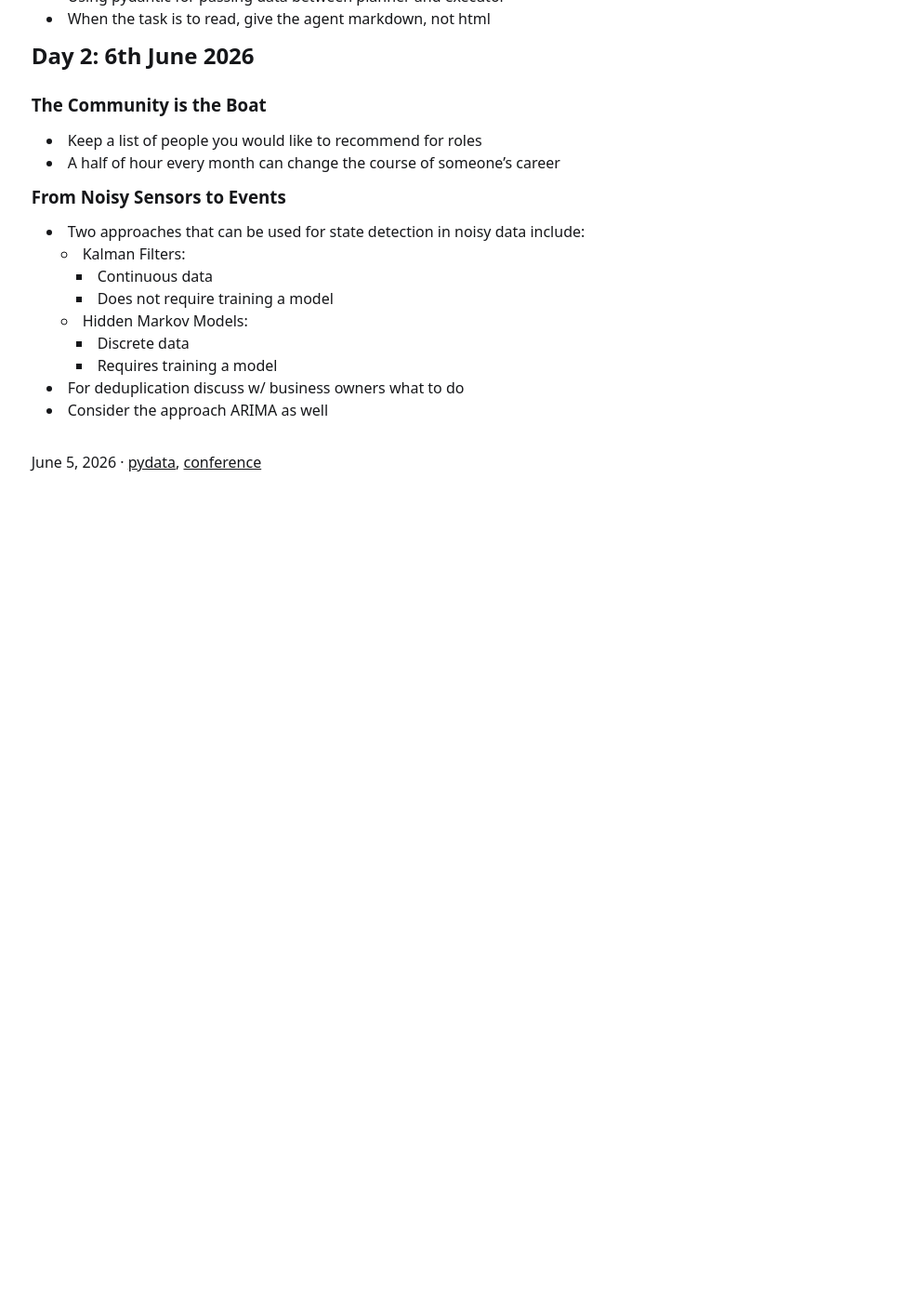
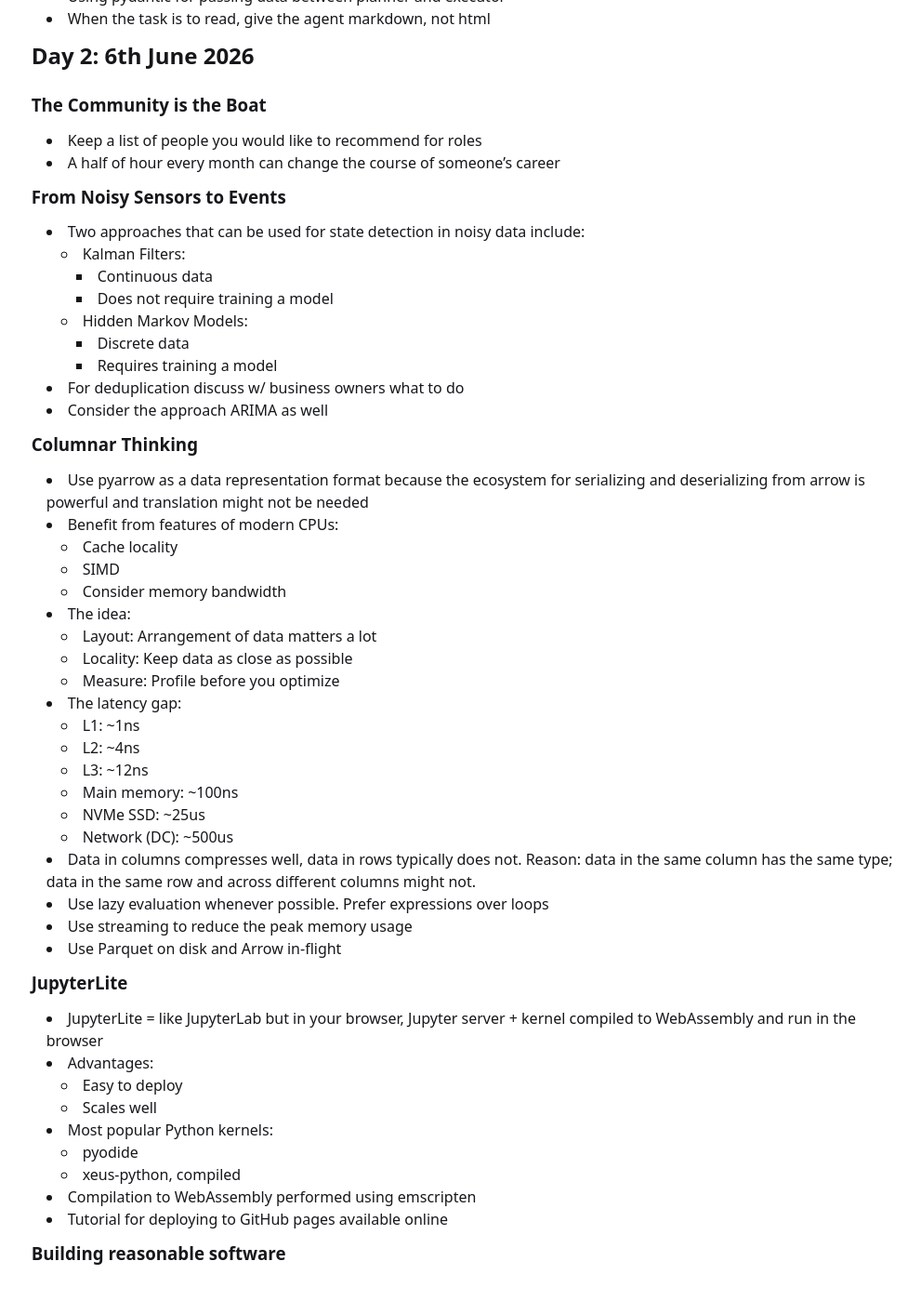
Before and after one commit to ovidiuparvu/ovidiuparvu.github.io, a Jekyll site: the page built from _posts/2026-06-05-pydata-london-2026.md, in a window 1280 px wide and 1400 px high, scrolled down 1339 px. Shown: the whole window at 93% size, without its empty margins (194-1185 px from the left). Built offline with Jekyll 4.4.1, drawn with Linux system fonts in a browser that asks for light colours; a script that is not in the unit is left out; before the commit the page ends 1944 px from its top, so only the background shows below that.

Commit message:
Add new sections on Columnar Thinking, JupyterLite, and software development best practices to PyData London 2026 notes

```diff
--- a/_posts/2026-06-05-pydata-london-2026.md
+++ b/_posts/2026-06-05-pydata-london-2026.md
@@ -79,3 +79,40 @@ tags: [pydata,conference]
     - Requires training a model
 - For deduplication discuss w/ business owners what to do
 - Consider the approach ARIMA as well
+
+### Columnar Thinking
+
+- Use pyarrow as a data representation format because the ecosystem for serializing and deserializing from arrow is powerful and translation might not be needed
+- Benefit from features of modern CPUs:
+  - Cache locality
+  - SIMD
+  - Consider memory bandwidth
+- The idea:
+  - Layout: Arrangement of data matters a lot
+  - Locality: Keep data as close as possible
+  - Measure: Profile before you optimize
+- The latency gap:
+  - L1: ~1ns
+  - L2: ~4ns
+  - L3: ~12ns
+  - Main memory: ~100ns
+  - NVMe SSD: ~25us
+  - Network (DC): ~500us
+- Data in columns compresses well, data in rows typically does not. Reason: data in the same column has the same type; data in the same row and across different columns might not.
+- Use lazy evaluation whenever possible. Prefer expressions over loops
+- Use streaming to reduce the peak memory usage
+- Use Parquet on disk and Arrow in-flight
+
+### JupyterLite
+
+- JupyterLite = like JupyterLab but in your browser, Jupyter server + kernel compiled to WebAssembly and run in the browser
+- Advantages:
+  - Easy to deploy
+  - Scales well
+- Most popular Python kernels:
+  - pyodide
+  - xeus-python, compiled
+- Compilation to WebAssembly performed using emscripten
+- Tutorial for deploying to GitHub pages available online
+
+### Building reasonable software
```
